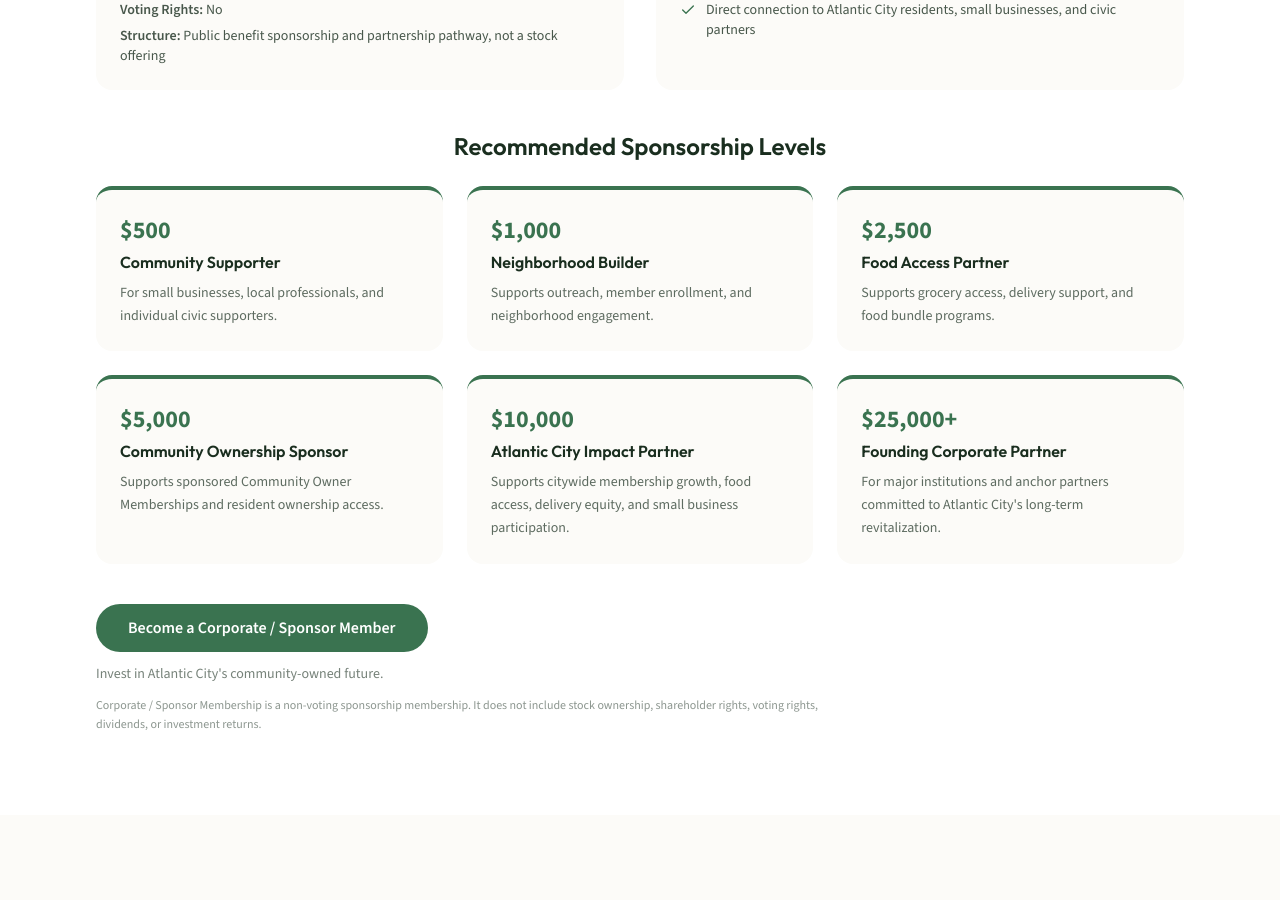
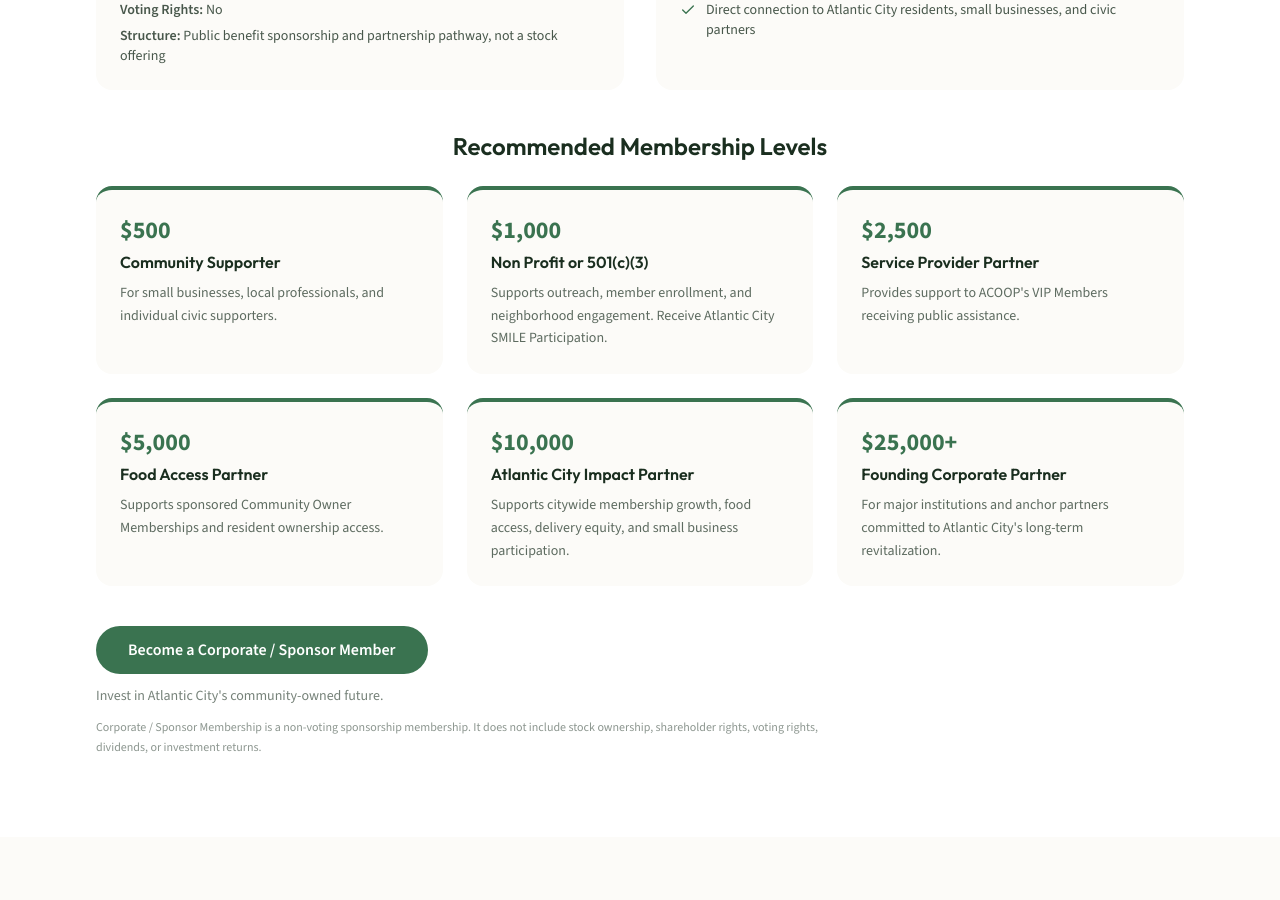
Before and after one commit to webevertech/accoop-website, a Next.js app: page /membership in a window 1280 px wide. Shown: the part 5020-5920 px from the top of the page. Built offline with nearby package versions, Linux system fonts and the light colour scheme; no server answers.

Commit message:
Update Changes

```diff
--- a/app/membership/page.tsx
+++ b/app/membership/page.tsx
@@ -58,9 +58,9 @@
 
   const sponsorLevels = [
     { amount: '$500', name: 'Community Supporter', desc: 'For small businesses, local professionals, and individual civic supporters.' },
-    { amount: '$1,000', name: 'Neighborhood Builder', desc: 'Supports outreach, member enrollment, and neighborhood engagement.' },
-    { amount: '$2,500', name: 'Food Access Partner', desc: 'Supports grocery access, delivery support, and food bundle programs.' },
-    { amount: '$5,000', name: 'Community Ownership Sponsor', desc: 'Supports sponsored Community Owner Memberships and resident ownership access.' },
+    { amount: '$1,000', name: 'Non Profit or 501(c)(3)', desc: 'Supports outreach, member enrollment, and neighborhood engagement. Receive Atlantic City SMILE Participation.' },
+    { amount: '$2,500', name: 'Service Provider Partner', desc: "Provides support to ACOOP's VIP Members receiving public assistance." },
+    { amount: '$5,000', name: 'Food Access Partner', desc: 'Supports sponsored Community Owner Memberships and resident ownership access.' },
     { amount: '$10,000', name: 'Atlantic City Impact Partner', desc: 'Supports citywide membership growth, food access, delivery equity, and small business participation.' },
     { amount: '$25,000+', name: 'Founding Corporate Partner', desc: "For major institutions and anchor partners committed to Atlantic City's long-term revitalization." },
   ];
@@ -360,7 +360,7 @@
             </div>
           </div>
 
-          <h3 className="text-2xl font-heading font-bold text-foreground mb-6 text-center">Recommended Sponsorship Levels</h3>
+          <h3 className="text-2xl font-heading font-bold text-foreground mb-6 text-center">Recommended Membership Levels</h3>
           <div className="grid sm:grid-cols-2 lg:grid-cols-3 gap-6 mb-10">
             {sponsorLevels.map((level) => (
               <div key={level.name} className="bg-cream rounded-2xl p-6 border-t-4 border-primary">
```
Also changed, not shown: 1 other file (tests, documents, lock files or other folders).
